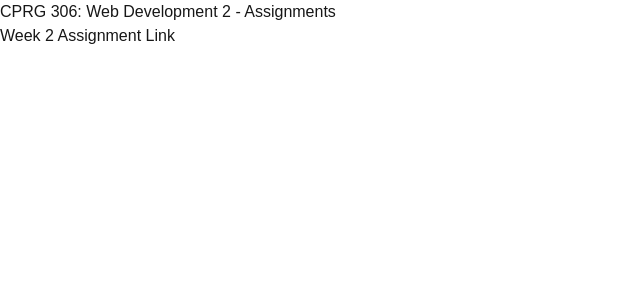
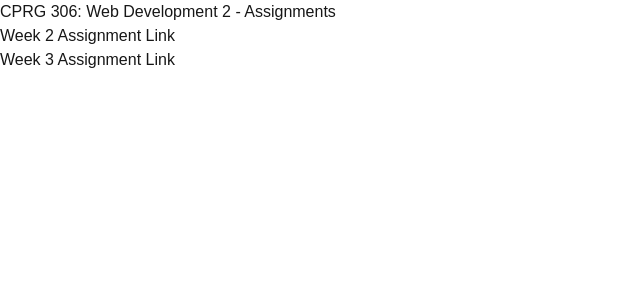
Before and after one commit to LunaroySimon/cprg306-assignments, a Next.js app: page / in a window 1280 px wide. Shown: the top 300 px of the page, without its empty margins (0-640 px from the left). Built offline with nearby package versions, Linux system fonts and the light colour scheme.

Commit message:
Adding week 3 link in app/page.js

```diff
--- a/app/page.js
+++ b/app/page.js
@@ -5,6 +5,7 @@ export default function Page() {
       <main>
         <h1>CPRG 306: Web Development 2 - Assignments</h1>
         <p><Link href="/week-2">Week 2 Assignment Link</Link></p>
+        <p><Link href="/week-3">Week 3 Assignment Link</Link></p>
       </main>
     );
   }
```
